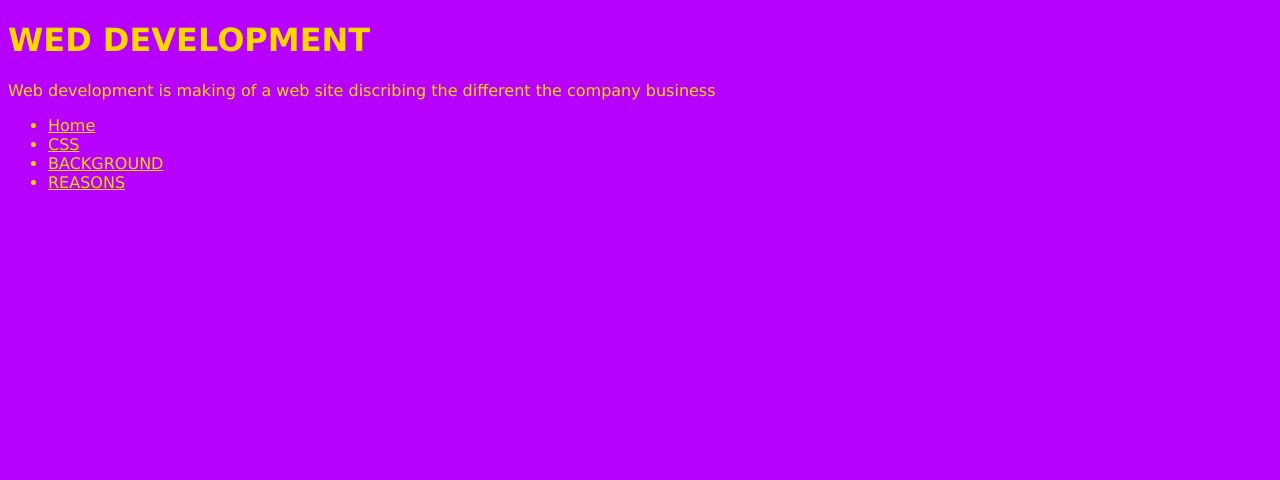
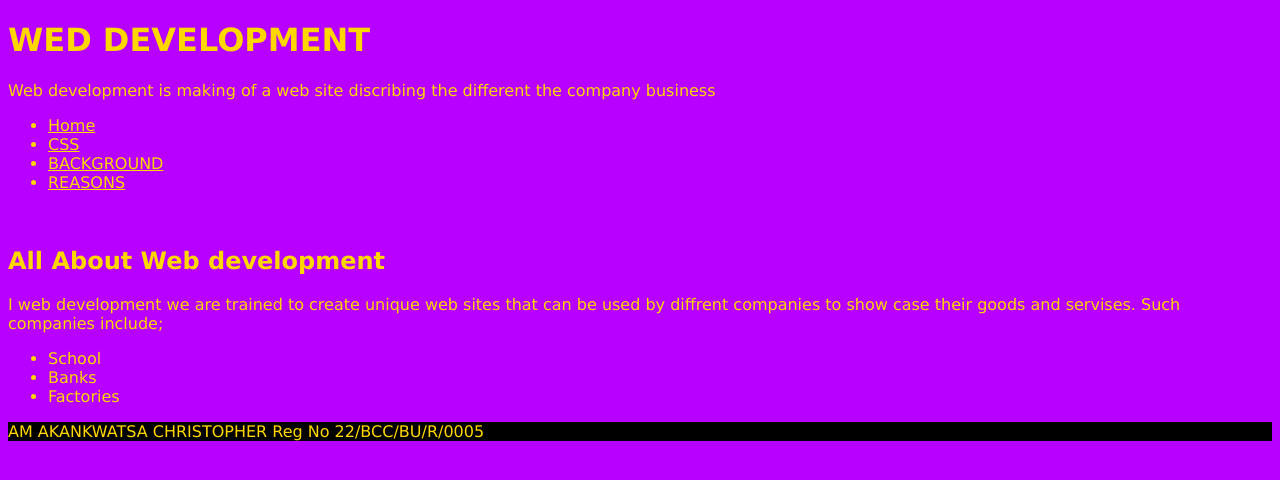
Before and after one commit to ChrisDeejay/CHRISTOPHER--MID-SEMESTER, a plain HTML site: page index.html in a window 1280 px wide. Drawn offline with Linux system fonts and the light colour scheme.

Commit message:
Update index.html

```diff
--- a/index.html
+++ b/index.html
@@ -18,8 +18,15 @@
         <li><a href="reasons.html">REASONS</a></li>
     </ul>
     <img src="" alt="">
-    <h2></h2>
+    <h2>All About Web development</h2>
+    <p>I web development we are trained to create unique web sites that can be used by diffrent companies to show case their goods and servises.
+        Such companies include;
+    <ul>
+        <li>School</li>
+        <li>Banks</li>
+        <li>Factories</li>
+    </ul> </p>
 
-
+    <div class="maindiv">AM AKANKWATSA CHRISTOPHER  Reg No 22/BCC/BU/R/0005</div>
 </body>
 </html>
```
